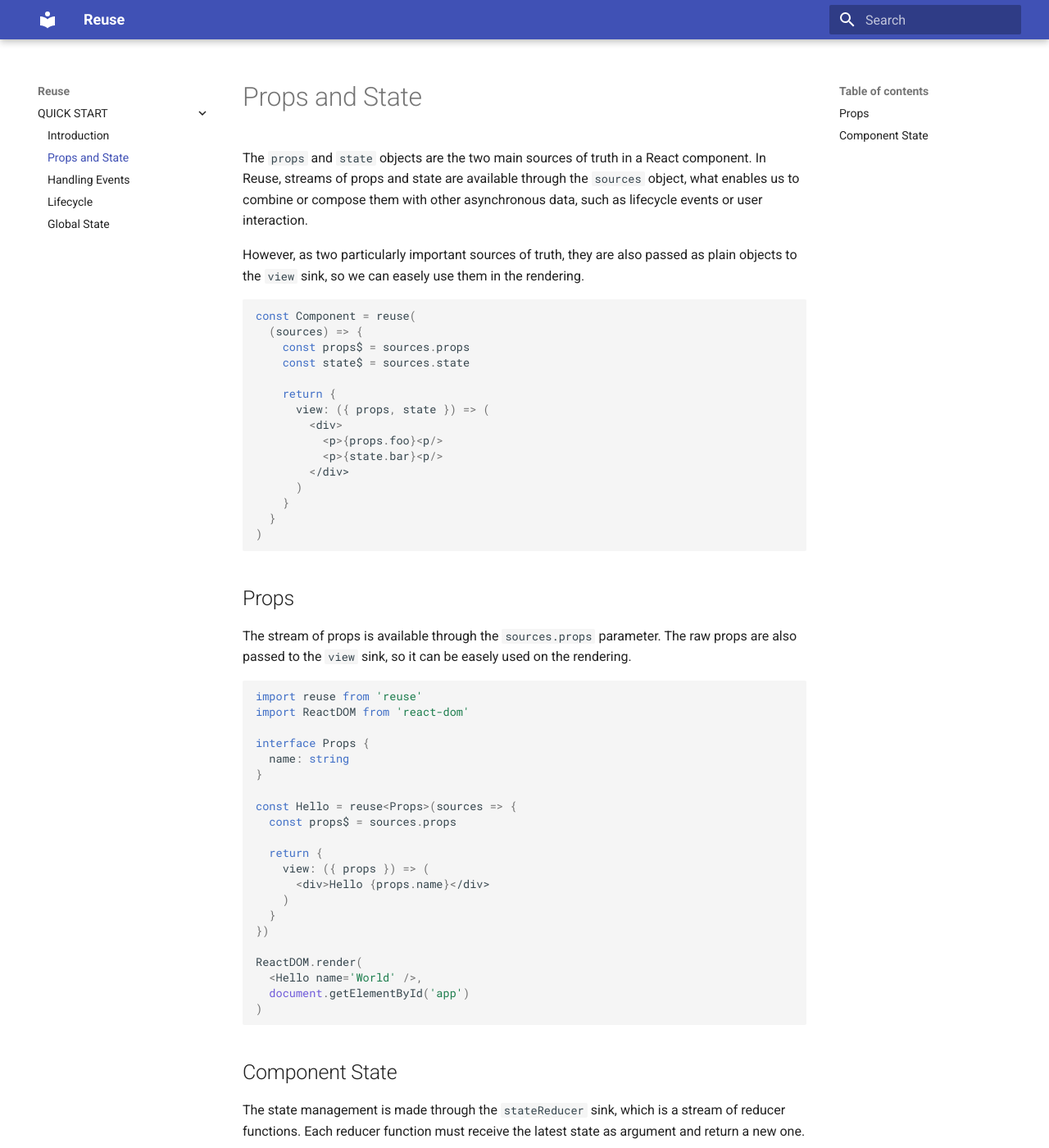
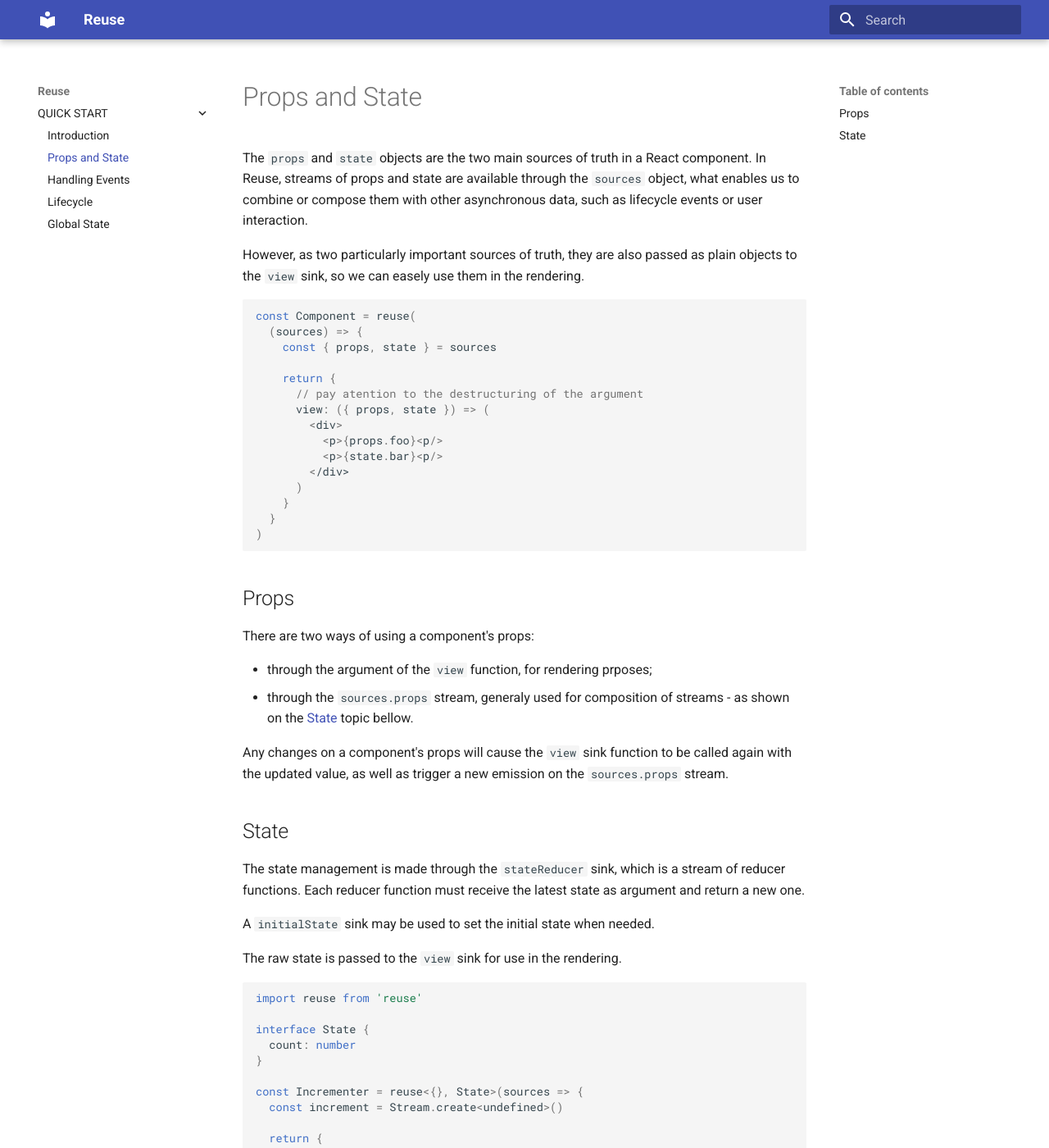
Before and after one commit to italonascimento/lemni, an MkDocs documentation site: the page built from docs/docs/quick-start/props-and-state.md, in a window 1280 px wide and 1400 px high. Shown: the whole window at 82% size. Built offline with MkDocs 1.6.1 and Material for MkDocs 9.7.7, drawn with Linux system fonts in a browser that asks for light colours; old or Windows-style settings are respelled for this version of MkDocs.

Commit message:
docs: updated props topic

````diff
--- a/docs/docs/quick-start/props-and-state.md
+++ b/docs/docs/quick-start/props-and-state.md
@@ -7,10 +7,10 @@
 ```typescript
 const Component = reuse(
   (sources) => {
-    const props$ = sources.props
-    const state$ = sources.state
+    const { props, state } = sources
 
     return {
+      // pay atention to the destructuring of the argument
       view: ({ props, state }) => (
         <div>
           <p>{props.foo}<p/>
@@ -24,33 +24,14 @@
 
 ## Props
 
-The stream of props is available through the `sources.props` parameter. The raw props are also passed to the `view` sink, so it can be easely used on the rendering.
+There are two ways of using a component's props:
 
-```typescript
-import reuse from 'reuse'
-import ReactDOM from 'react-dom'
+* through the argument of the `view` function, for rendering prposes;
+* through the `sources.props` stream, generaly used for composition of streams - as shown on the [State](#state) topic bellow.
 
-interface Props {
-  name: string
-}
+Any changes on a component's props will cause the `view` sink function to be called again with the updated value, as well as trigger a new emission on the `sources.props` stream.
 
-const Hello = reuse<Props>(sources => {
-  const props$ = sources.props
-
-  return {
-    view: ({ props }) => (
-      <div>Hello {props.name}</div>
-    )
-  }
-})
-
-ReactDOM.render(
-  <Hello name='World' />,
-  document.getElementById('app')
-)
-```
-
-## Component State
+## State
 
 The state management is made through the `stateReducer` sink, which is a stream of reducer functions. Each reducer function must receive the latest state as argument and return a new one.
 
````
